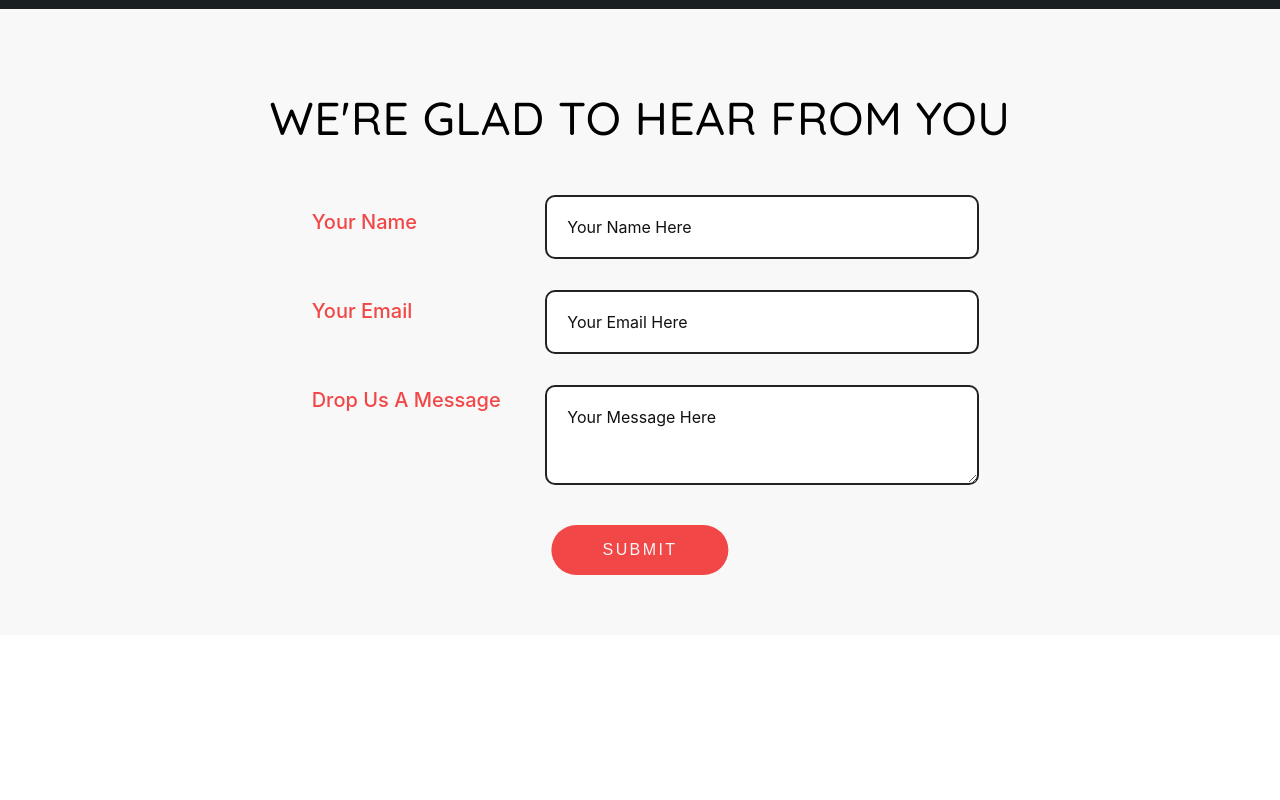
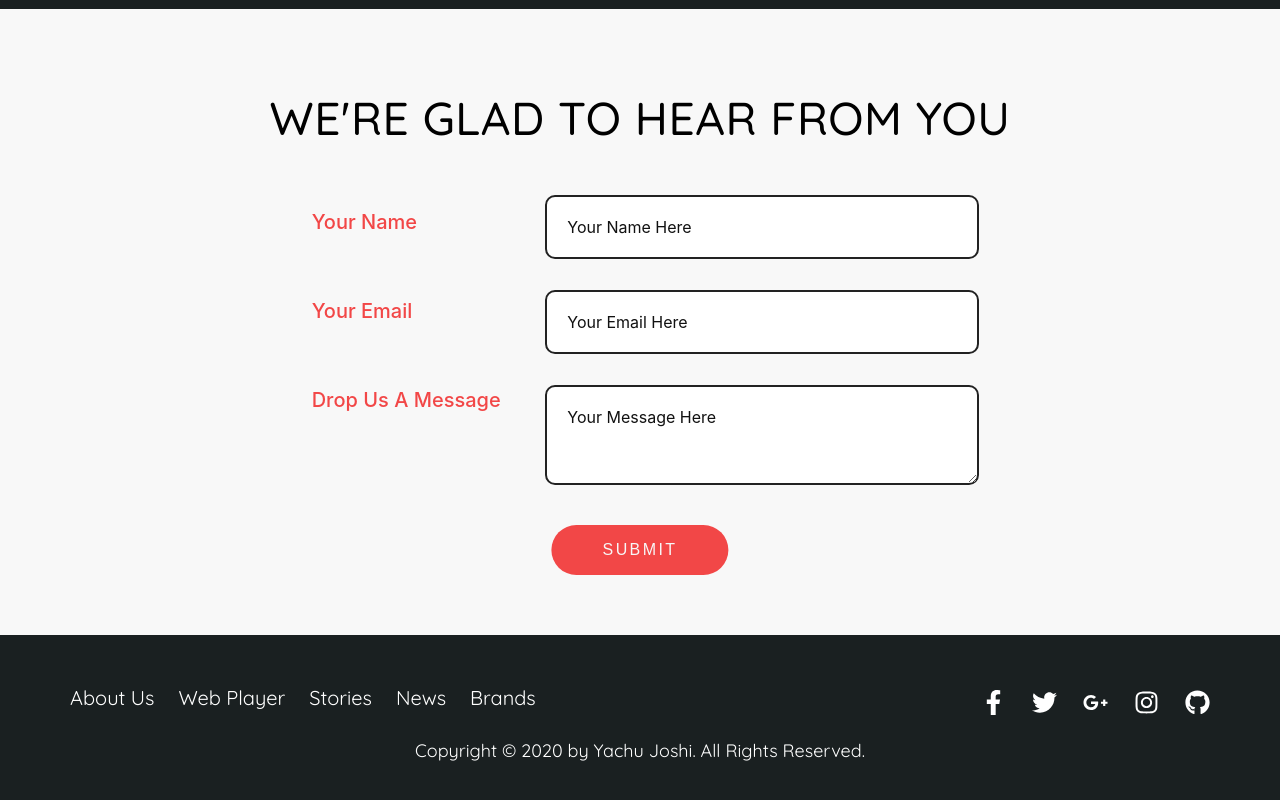
Before and after one commit to YachuJoshi/melodify-react, a React (Create React App) app: page / in a window 1280 px wide. Shown: the part 4701-5501 px from the top of the page. Before the commit the page ends 5336 px from the top, so only its background shows below. Built offline with nearby package versions, Linux system fonts and the light colour scheme.

Commit message:
Footer Added... :tada:

```diff
--- /dev/null
+++ b/src/components/Footer/Footer.jsx
@@ -0,0 +1,45 @@
+import React from 'react';
+
+import styles from './footer.module.scss';
+
+import { FaFacebookF, FaTwitter, FaGooglePlusG, FaInstagram, FaGithub } from 'react-icons/fa';
+
+const Footer = () => {
+  const footerItemList = [
+    'About Us',
+    'Web Player',
+    'Stories',
+    'News',
+    'Brands'
+  ]
+  return (
+    <footer className={styles.footer}>
+      <div className="row">
+        <ul className={styles.footer__aboutUsList}>
+          {footerItemList.map((item, index) => (
+            <li key={index}>
+              {item}
+            </li>
+          ))
+          }
+        </ul>
+
+        <ul className={styles.footer__socialIconsList}>
+          <li> <FaFacebookF className={styles.footer__socialIcon} /> </li>
+          <li> <FaTwitter className={styles.footer__socialIcon} /> </li>
+          <li> <FaGooglePlusG className={styles.footer__socialIcon} /> </li>
+          <li> <FaInstagram className={styles.footer__socialIcon} /> </li>
+          <li> <FaGithub className={styles.footer__socialIcon} /> </li>
+        </ul>
+
+      </div>
+      <div className="row">
+        <p className={styles.footer__text}>
+          Copyright {<> &copy; </>} 2020 by Yachu Joshi. All Rights Reserved.
+          </p>
+      </div>
+    </footer>
+  );
+}
+
+export { Footer };
--- /dev/null
+++ b/src/components/Footer/footer.module.scss
@@ -0,0 +1,57 @@
+.footer {
+  font-family: 'Quicksand', sans-serif;
+  padding: 5rem 0 9rem 0;
+  background-color: #1a2021;
+  color: #fff;
+  font-size: 2.2rem;
+}
+
+.footer__aboutUsList {
+  list-style: none;
+  display: flex;
+  font-size: 2rem;
+
+  li {
+    cursor: pointer;
+    transition: all 0.3s linear;
+
+    &:hover {
+      transform: rotate(4deg) scale(1.2);
+    }
+
+    &:not(:last-child) {
+      margin-right: 2.4rem;
+    }
+  }
+}
+
+.footer__socialIconsList {
+  float: right;
+  margin-top: -2rem;
+  display: flex;
+  list-style: none;
+
+  li {
+    &:not(:last-child) {
+      margin-right: 2.6rem;
+    }
+  }
+}
+
+.footer__socialIcon {
+  font-size: 2.5rem;
+  cursor: pointer;
+  transition: all 0.3s linear;
+
+  &:hover {
+    transform: scale(1.2);
+  }
+}
+
+.footer__text {
+  font-size: 1.8rem;
+  margin-top: 2.9rem;
+  position: absolute;
+  left: 50%;
+  transform: translateX(-50%);
+}
--- a/src/pages/Home.jsx
+++ b/src/pages/Home.jsx
@@ -18,6 +18,7 @@ import { PlanBox } from '../components/PlanBox/PlanBox';
 import { ImageComposition } from '../components/ImageComposition/ImageComposition';
 import { CTASideBar } from '../components/CTASideBar/CTASideBar';
 import { Form } from '../components/Form/Form';
+import { Footer } from '../components/Footer/Footer';
 
 const Home = () => {
   return (
@@ -96,6 +97,8 @@ const Home = () => {
           <Form />
         </div>
       </section>
+
+      <Footer />
     </>
   );
 };
```
